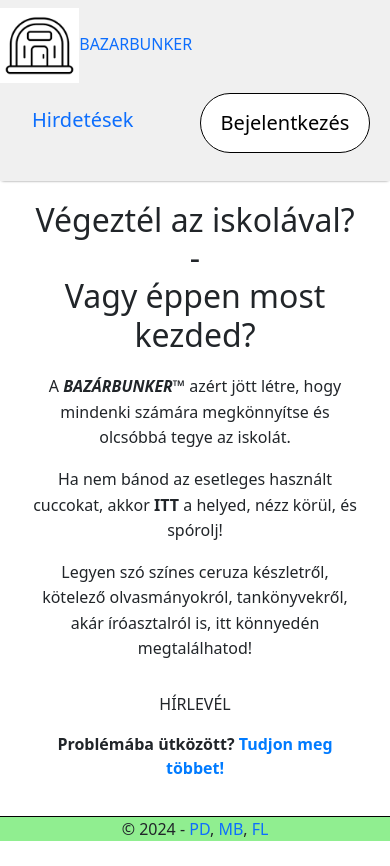
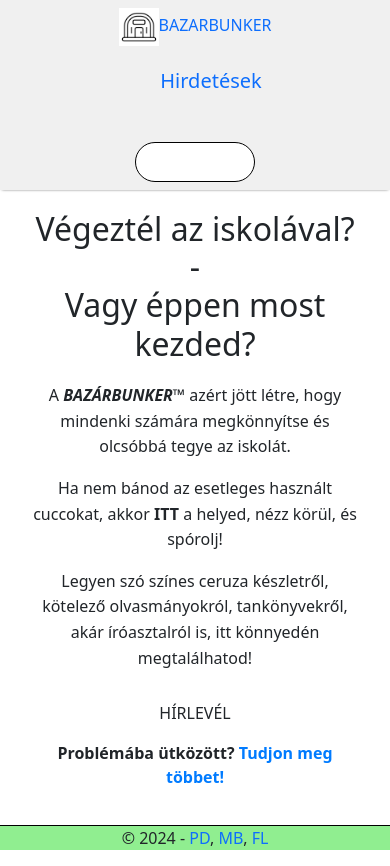
Before and after one commit to farkaslevente/14AA-D-BazarBunker, a React (Create React App) app in the folder frontend_new/: page / in a window 390 px wide. Built offline with nearby package versions, Linux system fonts and the light colour scheme.

Commit message:
Navbar is responsive
This marks the point where just final design touches are required

```diff
--- a/frontend_new/src/Components/Navbar/Navbar.css
+++ b/frontend_new/src/Components/Navbar/Navbar.css
@@ -10,18 +10,10 @@
 .nav-menu {
     display: flex;
     list-style: none;
-    gap: 50px;
+    gap: 20px;
     font-size: 20px;
     font-weight: 500;
     cursor: pointer;
-}
-
-.menu-li {
-    display: flex;
-    flex-direction: column;
-    align-items: center;
-    justify-content: center;
-    gap: 3px;
 }
 
 .nav-menu hr {
@@ -33,23 +25,19 @@
 }
 
 .nav-login {
-    display: flex;
-    align-items: center;
-    gap: 20px;
+    margin-right: 20px;
 }
 
 .nav-login button {
-    width: 170px;
-    height: 60px;
+    width: 150px;
+    height: 50px;
     outline: none;
     border: 1px solid black;
-    border-radius: 75px;
-    font-size: 20px;
+    border-radius: 25px;
+    font-size: 16px;
     font-weight: 500;
     background: white;
     cursor: pointer;
-    margin-bottom: 20px;
-    margin-right: 20px;
 }
 
 .nav-login button:active {
@@ -57,9 +45,8 @@
 }
 
 .nav-img-size {
-    max-width: 25%;
-    max-height: 25%;
-    background-color: black;
+    max-width: 50px;
+    max-height: 50px;
 }
 
 .loggedInUser {
@@ -74,3 +61,34 @@
     height: 40px;
     width: 40px;
 }
+
+@media screen and (max-width: 768px) {
+    .navbar {
+        flex-direction: column;
+        padding: 20px;
+        gap: 20px;
+    }
+
+    .nav-logo {
+        text-align: center;
+    }
+
+    .nav-menu {
+        justify-content: center;
+    }
+
+    .nav-login {
+        margin: 0 auto;
+    }
+
+    .nav-login button {
+        width: 120px;
+        height: 40px;
+        font-size: 14px;
+    }
+
+    .nav-img-size {
+        max-width: 40px;
+        max-height: 40px;
+    }
+}
--- a/frontend_new/src/Components/Navbar/Navbar.jsx
+++ b/frontend_new/src/Components/Navbar/Navbar.jsx
@@ -1,18 +1,15 @@
-import React, { useEffect, useState } from 'react'
-import './Navbar.css'
-import logo from '../Assets/bunker.png'
-import { Link } from 'react-router-dom'
-import 'bootstrap/dist/css/bootstrap.min.css'
-import { useNavigate } from 'react-router-dom'
+import React, { useEffect, useState } from 'react';
+import './Navbar.css';
+import logo from '../Assets/bunker.png';
+import { Link } from 'react-router-dom';
+import 'bootstrap/dist/css/bootstrap.min.css';
+import { useNavigate } from 'react-router-dom';
 
 export const Navbar = () => {
-    const [menu, setMenu] = useState("hirdetes");
-
+    const [menu, setMenu] = useState('hirdetes');
     const [isLoggedIn, setIsLoggedIn] = useState(false);
     const [isAdmin, setIsAdmin] = useState(false);
-
     const [user, setUser] = useState([]);
-
     const navigate = useNavigate();
 
     useEffect(() => {
@@ -39,34 +36,40 @@ export const Navbar = () => {
         <div className='navbar'>
             <div className="nav-logo">
                 <img src={logo} alt="" className='nav-img-size' />
-                <a href='/' style={{ textDecoration: 'none' }}>BAZARBUNKER</a>
+                <Link to='/' style={{ textDecoration: 'none' }}>BAZARBUNKER</Link>
             </div>
             <ul className='nav-menu'>
-                <li onClick={() => { setMenu("hirdetesek") }}><Link style={{ textDecoration: 'none' }} to='/hirdetesek'>Hirdetések</Link>{menu === "hirdetesek" ? <hr /> : <></>}</li>
-                {isLoggedIn && <li onClick={() => { setMenu("ujhirdetes") }}><Link style={{ textDecoration: 'none' }} to='/ujhirdetes'>Új hirdetés</Link>{menu === "ujhirdetes" ? <hr /> : <></>}</li>}
+                <li onClick={() => setMenu('hirdetesek')}>
+                    <Link to='/hirdetesek' style={{ textDecoration: 'none' }}>Hirdetések</Link>
+                    {menu === 'hirdetesek' ? <hr /> : null}
+                </li>
+                {isLoggedIn && (
+                    <li onClick={() => setMenu('ujhirdetes')}>
+                        <Link to='/ujhirdetes' style={{ textDecoration: 'none' }}>Új hirdetés</Link>
+                        {menu === 'ujhirdetes' ? <hr /> : null}
+                    </li>
+                )}
             </ul>
-            {!isLoggedIn && <div className="nav-login">
-                <Link style={{ textDecoration: 'none' }} to='/bejelentkezes'><button style={{ color: 'black' }}>Bejelentkezés</button></Link>
-            </div>}
-            {isLoggedIn && (
+            {!isLoggedIn ? (
+                <div className="nav-login">
+                    <Link to='/bejelentkezes' style={{ textDecoration: 'none' }}>
+                        <button>Bejelentkezés</button>
+                    </Link>
+                </div>
+            ) : (
                 <div className='loggedInUser'>
                     <div className="loggedIn">
-                        <div className='loggedIndata' style={{ display: 'flex', alignItems: 'center', gap: '10px', marginRight: '10px', marginLeft: '10px'}}>
-                            <h5>Bejelentkezve:<strong><Link style={{ color: 'black' }} to='/profil'>{localStorage.getItem('userName')}</Link></strong></h5>
+                        <div className='loggedIndata' style={{ display: 'flex', alignItems: 'center', gap: '10px', marginRight: '10px', marginLeft: '10px' }}>
+                            <h5>Bejelentkezve: <strong><Link to='/profil' style={{color: "black"}}>{localStorage.getItem('userName')}</Link></strong></h5>
                             <img className='userPPic' src={localStorage.getItem('userPPic')} alt="Profilkep" />
                         </div>
                         <div>
-                            <Link onClick={handleLogout} style={{ color: 'gray', marginLeft: '10px' }} to='/'>
-                                Kijelentkezés
-                            </Link>
-                            {isAdmin && <Link to='/adminpage' style={{ color: 'gray', marginLeft: '10px' }}>
-                                Adminpage
-                            </Link>}
+                            <Link onClick={handleLogout} to='/' style={{ color: 'gray', marginLeft: '10px' }}>Kijelentkezés</Link>
+                            {isAdmin && <Link to='/adminpage' style={{ color: 'gray', marginLeft: '10px' }}>Adminpage</Link>}
                         </div>
                     </div>
                 </div>
             )}
-
         </div>
-    )
-}
+    );
+};
```
